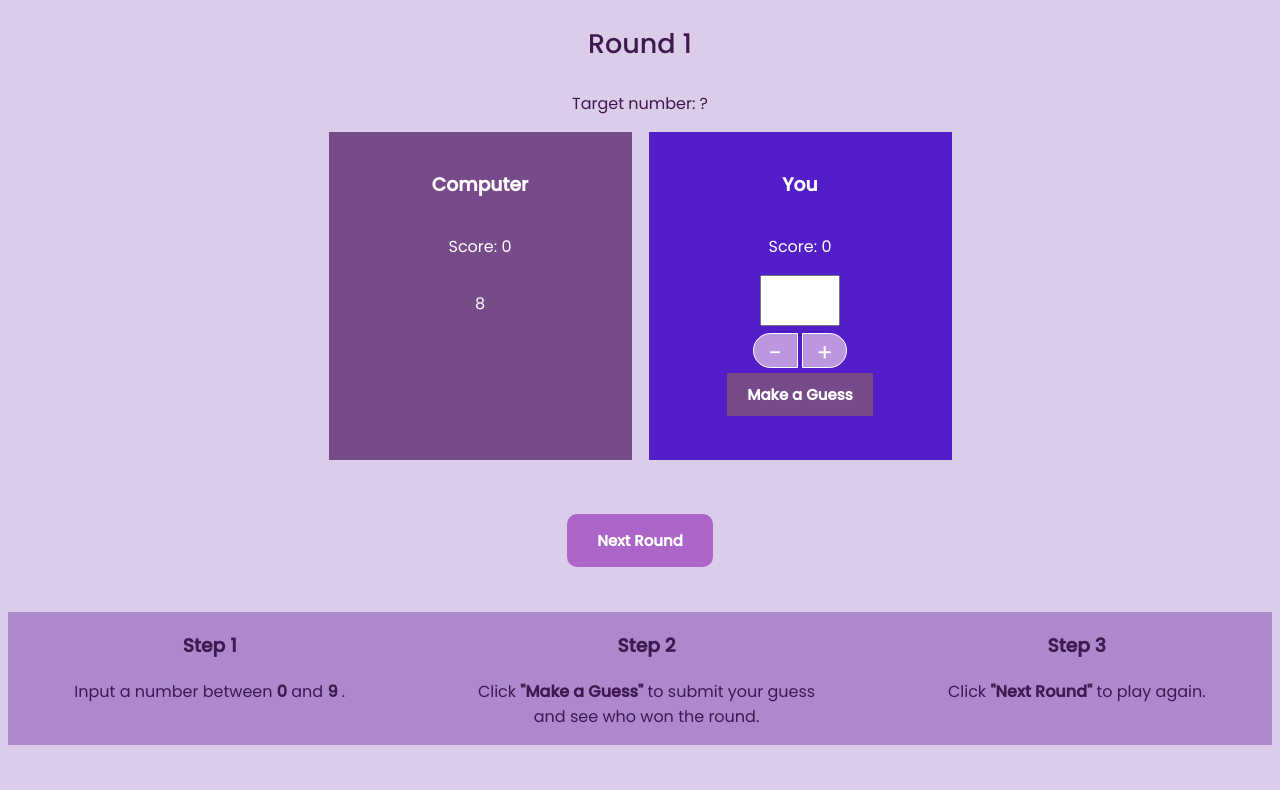
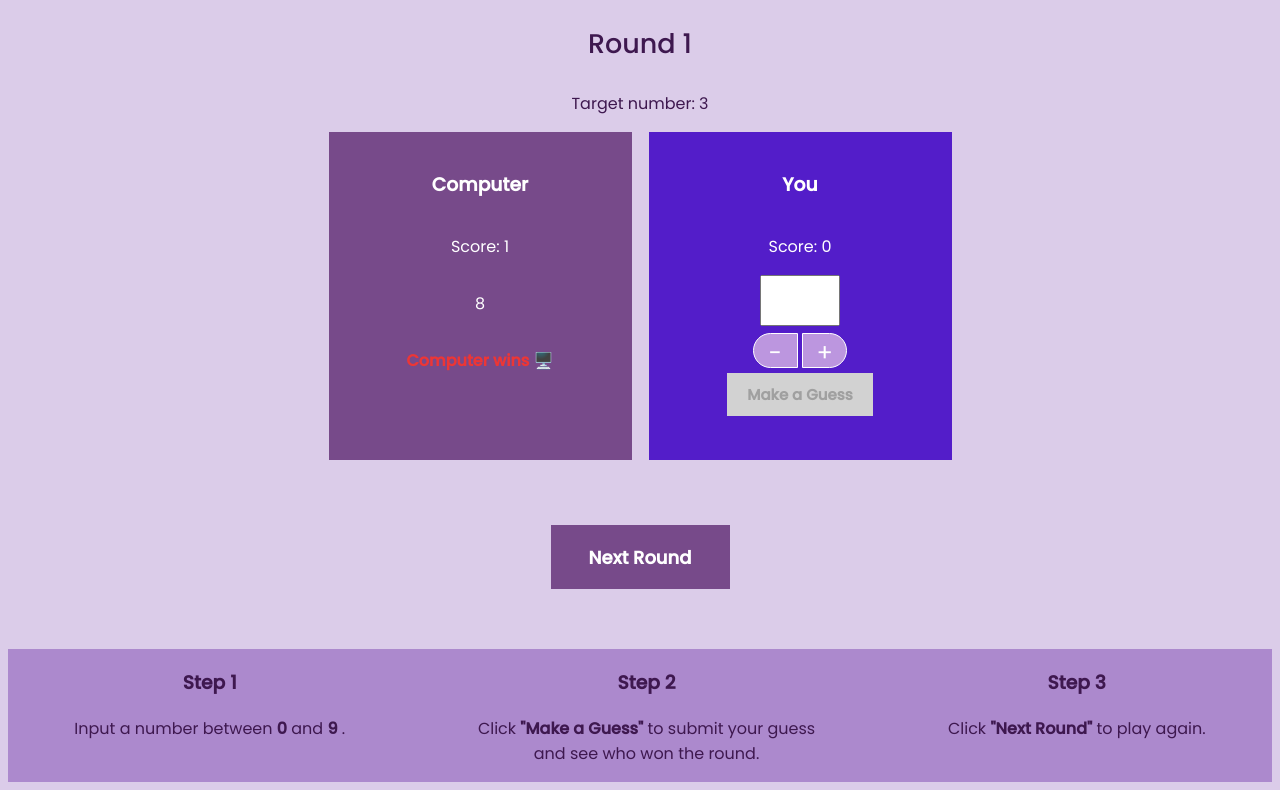
Before and after one commit to Pamguicha/NumberGuesser, a plain HTML site: page index.html in a window 1280 px wide. Both pictures are taken after a click on the button "Make a Guess". Shown: the part 72-862 px from the top of the page. Before the commit the page ends 825 px from the top, so only its background shows below. Drawn offline with Linux system fonts and the light colour scheme.

Commit message:
Fixed app whit codeacademy template

```diff
--- a/app.js
+++ b/app.js
@@ -7,14 +7,14 @@ const generateTarget = () => {
   return Math.floor(Math.random() * 9);
 };
 
-const compareGuesses = (user, computer, secretTarget) => {
-  if (Math.abs(user === computer)) {
+const compareGuesses = (humanGuess, computerGuess, targetGuess) => {
+  if (Math.abs(humanGuess === computerGuess)) {
     return true;
-  } else if (Math.abs(user > computer)) {
+  } else if (Math.abs(humanGuess > computerGuess)) {
     return true;
-  } else if (Math.abs(user < computer)) {
+  } else if (Math.abs(humanGuess < computerGuess)) {
     return false;
-  } else if (Math.abs(user === secretTarget)) {
+  } else if (Math.abs(humanGuess === targetGuess)) {
     return true;
   } else {
     return "Something is wrong";
@@ -22,18 +22,15 @@ const compareGuesses = (user, computer, secretTarget) => {
 };
 
 const updateScore = (winner) => {
-if (winner === user ) {
-let updateScore = humanScore + 1;
-} else if
-  (winner === computer ){
-let updateScore = computerScore + 1;
+if (winner === 'human' ) {
+humanScore++;
+} else if (winner === 'computer'){
+computerScore++;
   }
 };
 
 
-const advanceRound = () => {
-let updateNumber = currentRoundNumber + 1
-};
-advanceRound();
+const advanceRound = () => currentRoundNumber++;
+
 
 // Write 4 functions
--- a/game.js
+++ b/game.js
@@ -2,20 +2,73 @@ let target;
 
 // Second I have to click the make a guess button with my number option
 const humanGuessInput = document.getElementById('human-guess');
+
+const roundNumberDisplay = document.getElementById('round-number');
+
+const computerGuessDisplay = document.getElementById('computer-guess');
+const humanScoreDisplay = document.getElementById('human-score');
+const computerScoreDisplay = document.getElementById('computer-score');
+const targetNumberDisplay = document.getElementById('target-number');
+const computerWinsDisplay = document.getElementById('computer-wins');
+
 const guessButton = document.getElementById('guess');
-const computerGuessDisplay = document.getElementById('computer-guess');
-// Third if I win, the text of make a guess button will change with you win!
-// If I lose I text under the computer section will say Computer win
+const nextRoundButton = document.getElementById('next-round');
+
 // The computer shows the target number choosen so I need to create a function with that.
 guessButton.addEventListener('click', () => {
+     // Generate the target value
 target = generateTarget();
+// Retrieve the player's guess
 const currentHumanGuess = humanGuessInput.value;
+ // Make a random 'computer guess'
 const computerGuess = Math.floor(Math.random() * 9);
+
+// Display the computer guess and the target
 computerGuessDisplay.innerText = computerGuess;
+targetNumberDisplay.innerText = target;
+
+// Determine if the human or computer wins:
+const humanIsWinner = compareGuesses(currentHumanGuess, computerGuess, target)
+const winner = humanIsWinner ? 'human' : 'computer'
+// Update the correct score:
+updateScore(winner);
+
+// Display the winner
+if (humanIsWinner) {
+    guessButton.innerText = 'You win! 💃';
+    guessButton.classList.toggle('winning-text')
+} else {
+    computerWinsDisplay.innerText = 'Computer wins 🖥️';
 }
 
-);
+// Display the current scores:
+humanScoreDisplay.innerText = humanScore;
+computerScoreDisplay.innerText = computerScore;
 
+// Set the correct disabled state for the buttons
+guessButton.setAttribute('disabled', true)
+nextRoundButton.removeAttribute('disabled');
+});
+
+nextRoundButton.addEventListener('click', () => {
+    // Increase the round number
+    advanceRound();
+      // Display the new round number
+    roundNumberDisplay.innerText = currentRoundNumber;
+
+  // Set the correct disabled state for the buttons
+  nextRoundButton.setAttribute('disabled', true);
+  guessButton.removeAttribute('disabled');
+
+  // Reset the guess input box and the target number display:
+targetNumberDisplay.innerText = '?';
+guessButton.innerText = 'Make a Guess';
+humanGuessInput.value = '';
+computerGuessDisplay.innerText = '';
+computerWinsDisplay.innerText = '';
+guessButton.classList.remove('winning-text');
+
+});
 
 //First I have to click - + button tu choose my number so I have to disable the number button to do that.
 const addButton = document.getElementById('add');
@@ -24,15 +77,12 @@ const subtractButton = document.getElementById('subtract');
 addButton.addEventListener('click', () => {
     humanGuessInput.value = +humanGuessInput.value + 1;
     handleValueChange(humanGuessInput.value);
-}
-);
+});
 
 subtractButton.addEventListener('click', () => {
     humanGuessInput.value = +humanGuessInput.value -1;
     handleValueChange(humanGuessInput.value);
-}
-
-);
+});
 
 const handleValueChange = value => {
     if(value > 0 && value <= 9) {
@@ -47,8 +97,7 @@ const handleValueChange = value => {
 
 humanGuessInput.addEventListener('input', function(e) {
 handleValueChange(e.target.value);
-}
-);
+});
 
 
 
--- a/index.html
+++ b/index.html
@@ -40,11 +40,11 @@
                 <button class="number-control-left" id="subtract" disabled >-</button>
                 <button class="number-control-right" id="add">+</button>
             </div>
-            <button class="button-main" id="guess" >Make a Guess </button>
+            <button class="button" id="guess">Make a Guess </button>
         </div>
     </div>
     <div class="next-round-container">
-        <button class="button-next" id="next-round">
+        <button class="button" id="next-round" disabled>
             Next Round
         </button>
     </div>
--- a/style.css
+++ b/style.css
@@ -100,7 +100,7 @@ background-color: #bc96df;
 
 }
 
-.button-main{
+.button{
    border: none;
     font-size: 15px;
     padding: 10px 20px;
@@ -112,36 +112,28 @@ background-color: #bc96df;
 
 
 }
-.button-main:hover{
+.button:hover{
 
     background-color: rgb(172, 137, 205);
      box-shadow: rgb(131, 102, 158) 0 -6px 8px inset;
 }
 
-.button-next{
-   background-color: rgb(172, 102, 202);
-   color: white;
-   padding: 15px 30px;
-   font-weight: bold;
-   font-size: 15px;
-   border: none;
-   margin: -6px 0px 45px 0px;
-   cursor: pointer;
-   border-radius: 10px;
-     touch-action: manipulation;
-     transition: all .15s;
-  user-select: none;
-
+.button[disabled] {
+  background-color: #d2d2d2;
+  color: #a0a0a0;
+  cursor: default;
 }
 
-.button-next:hover{
-    background-color: #8a2be2;
-     box-shadow: #7324bd 0 -6px 8px inset;
+#next-round {
+  width: 179px;
+  height: 64px;
+  font-size: 18px;
+  font-weight: bold;
+  margin-left: auto;
+  margin-right: auto;
+  margin-bottom: 60px;
 }
 
-.button-next:active{
-    transform: scale(1.025);
-}
 
 .instructions{
     background-color: rgb(172, 137, 205);
@@ -154,3 +146,8 @@ background-color: #bc96df;
     color: rgb(62, 24, 79);
     text-align: center;
 }
+
+.winning-text, .winning-text[disabled] {
+  color: #ec3636;
+  font-weight: 700;
+}
```
